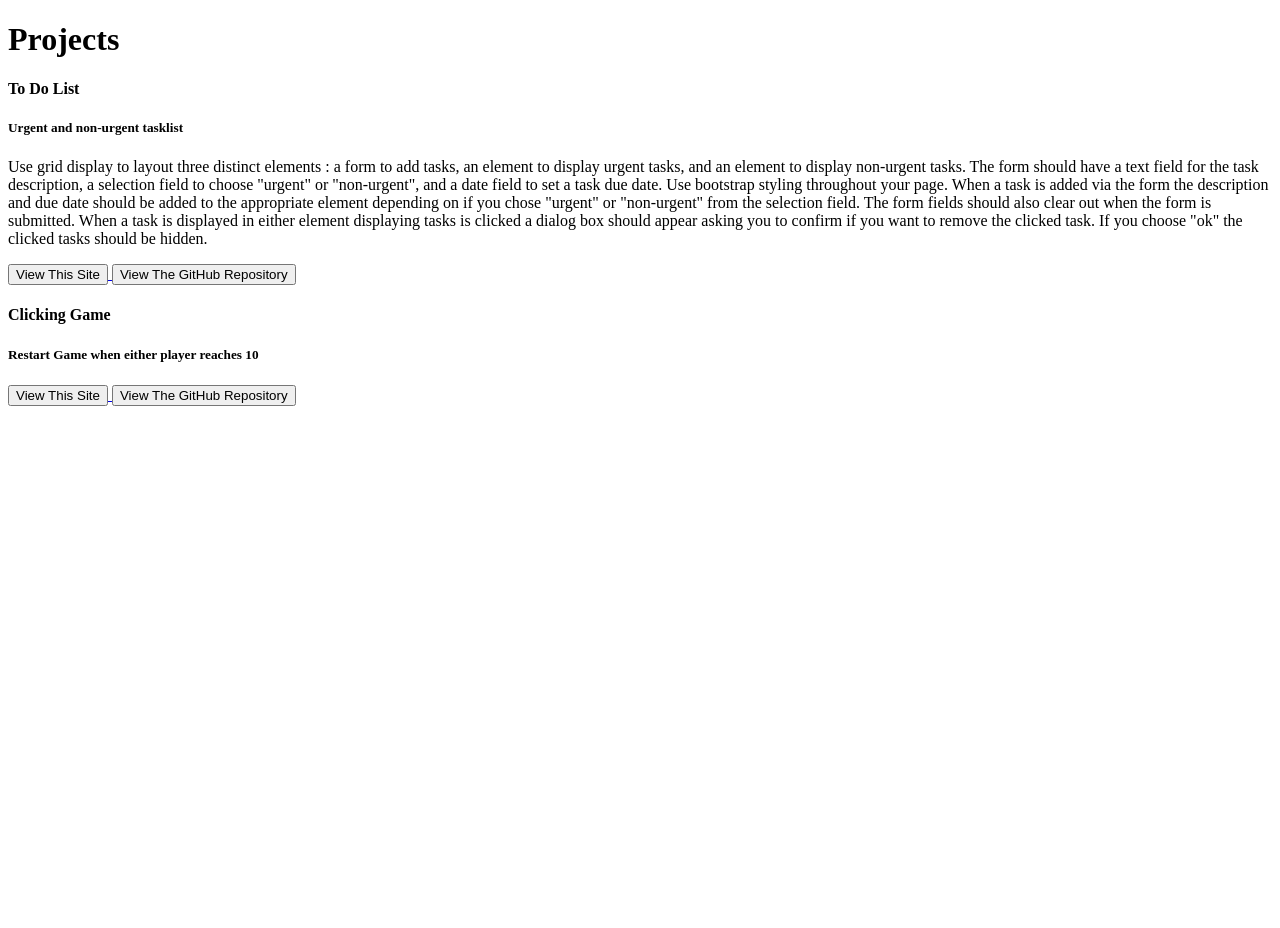
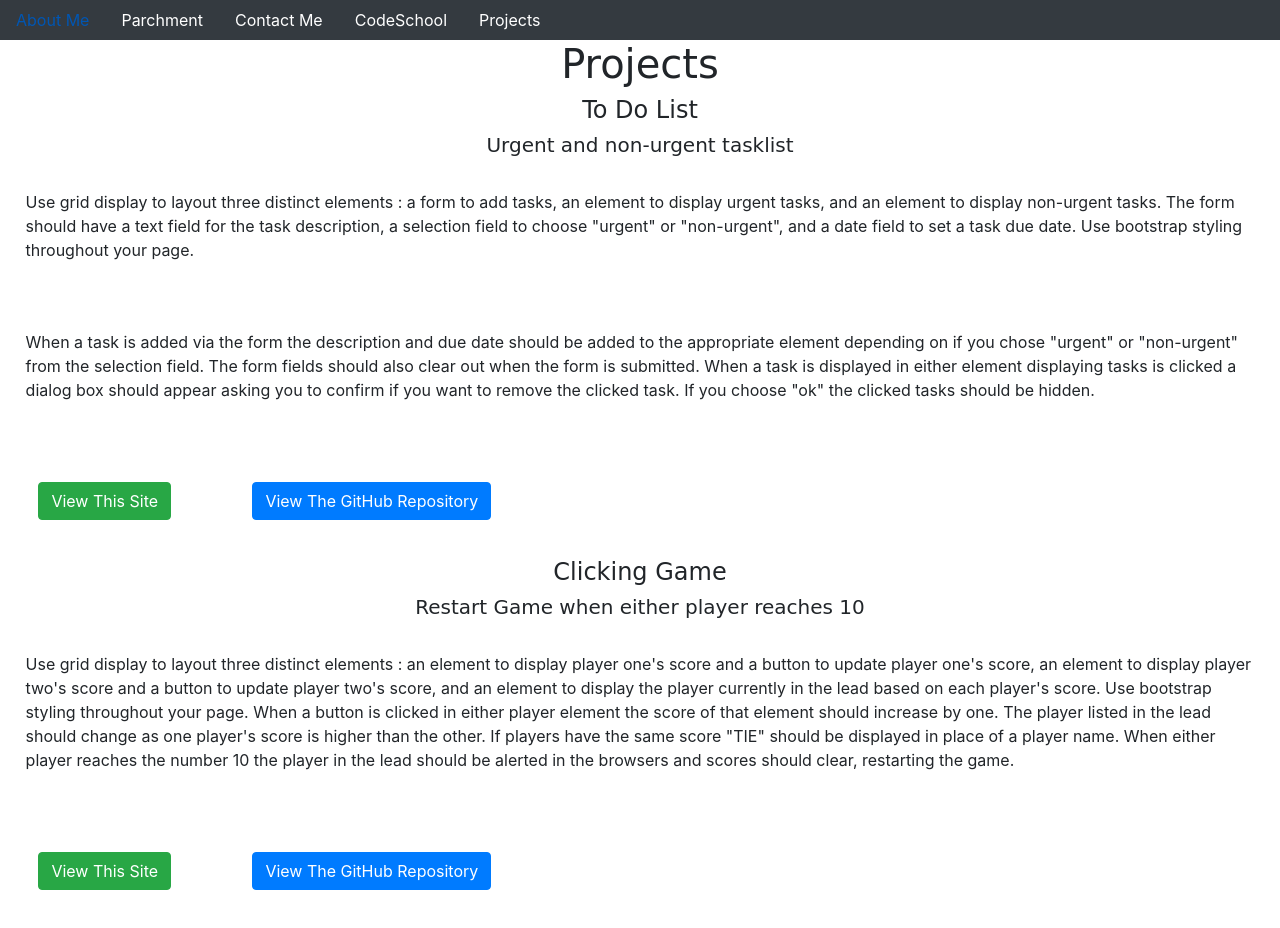
Before and after one commit to cs-parttime-2020-fall/201118-html-css-project-TiarraWashington, a plain HTML site: page projects.html in a window 1280 px wide. Before the commit the page ends 800 px from the top, so only its background shows below. Drawn offline with nearby package versions, Linux system fonts and the light colour scheme.

Commit message:
updating

```diff
--- a/projects.html
+++ b/projects.html
@@ -5,10 +5,30 @@
     <meta charset="UTF-8">
     <meta name="viewport" content="width=device-width, initial-scale=1.0">
     <title>Document</title>
+    <link rel="stylesheet" href="https://stackpath.bootstrapcdn.com/bootstrap/4.4.1/css/bootstrap.min.css" integrity="sha384-Vkoo8x4CGsO3+Hhxv8T/Q5PaXtkKtu6ug5TOeNV6gBiFeWPGFN9MuhOf23Q9Ifjh" crossorigin="anonymous">
+    <link rel="stylesheet" href="./style.css">
 </head>
+<body>
+    <ul class="nav bg-dark">
+        <li class="nav-item">
+          <a class="nav-link active" href="./index.html">About Me</a>
+        </li>
+        <li class="nav-item">
+          <a class="nav-link" href="https://www.parchment.com/u/award/30c808eb2bdf11a7f0d0fc4d019591bb" target="_blank">Parchment</a>
+        </li>
+        <li class="nav-item">
+          <a class="nav-link" href="./contact.html">Contact Me</a>
+        </li>
+        <li class="nav-item">
+          <a class="nav-link" href="https://www.code-crew.org/" target="_blank">CodeSchool</a>
+        </li>
+        <li class="nav-item">
+          <a class="nav-link" href="./projects.html">Projects</a>
+        </li>
+      </ul>
 
-<body>
     <h1>Projects</h1>
+
     <div>
         <h4>To Do List</h4>
         </div>
@@ -17,12 +37,12 @@
         <h5>Urgent and non-urgent tasklist</h5>
         </div>
 
-        <p>Use grid display to layout three distinct elements : a form to add tasks, an element to display urgent tasks,
+        <p class="Project Description">      Use grid display to layout three distinct elements : a form to add tasks, an element to display urgent tasks,
             and an element to display non-urgent tasks. The form should have a text field for the task description, a
             selection field to choose "urgent" or "non-urgent", and a date field to set a task due date. Use bootstrap
-            styling throughout your page.
+            styling throughout your page. </p>
 
-            When a task is added via the form the description and due date should be added to the appropriate element
+           <p>    When a task is added via the form the description and due date should be added to the appropriate element
             depending on if you chose "urgent" or "non-urgent" from the selection field. The form fields should also
             clear out when the form is submitted. When a task is displayed in either element displaying tasks is clicked
             a dialog box should appear asking you to confirm if you want to remove the clicked task. If you choose "ok"
@@ -31,12 +51,12 @@
 
     <div>
         <a href="https://cs-parttime-2020-fall.github.io/210120-project-one-TiarraWashington/" target="_blank">
-            <button>View This Site</button>
+            <button class="btn btn-success">View This Site</button>
         </a>
 
         <a href="https://github.com/cs-parttime-2020-fall/210120-project-one-TiarraWashington/blob/main/README.md"
             target="_blank">
-            <button>View The GitHub Repository</button>
+            <button class="btn btn-primary">View The GitHub Repository</button>
         </a>
     </div>
 
@@ -47,15 +67,18 @@
         <h5>Restart Game when either player reaches 10</h5>
         </div>
 
-        <p></p>
+        <p class="Project Description">     Use grid display to layout three distinct elements : an element to display player one's score and a button to update  player one's score, an element to display player two's score and a button to update player two's score, and an element to display the player currently in the lead based on each player's score. Use bootstrap styling throughout your page.
+
+            When a button is clicked in either player element the score of that element should increase by one. The player listed in the lead should change as one player's score is higher than the other. If players have the same score "TIE" should be displayed in place of a player name. When either player reaches the number 10 the player in the lead should be alerted in the browsers and scores should clear, restarting the game. </p>
+
 
         <div>
             <a href="https://cs-parttime-2020-fall.github.io/210126-project-two-TiarraWashington/">
-                <button>View This Site</button>
+                <button class="btn btn-success">View This Site</button>
             </a>
 
             <a href="https://github.com/cs-parttime-2020-fall/210126-project-two-TiarraWashington/blob/main/README.md">
-                <button>View The GitHub Repository</button>
+                <button class="btn btn-primary">View The GitHub Repository</button>
             </a>
         </div>
 
--- a/style.css
+++ b/style.css
@@ -1,5 +1,5 @@
 
-h1 {
+h1, h4, h5, h6 {
     font-family:'Big Shoulders Stencil Text', cursive;
     text-align: center;
 }
@@ -51,3 +51,8 @@ button {
 .gridContainer > * {
     margin: 1px;
 }
+
+p {
+    padding: 2%;
+
+}
```
